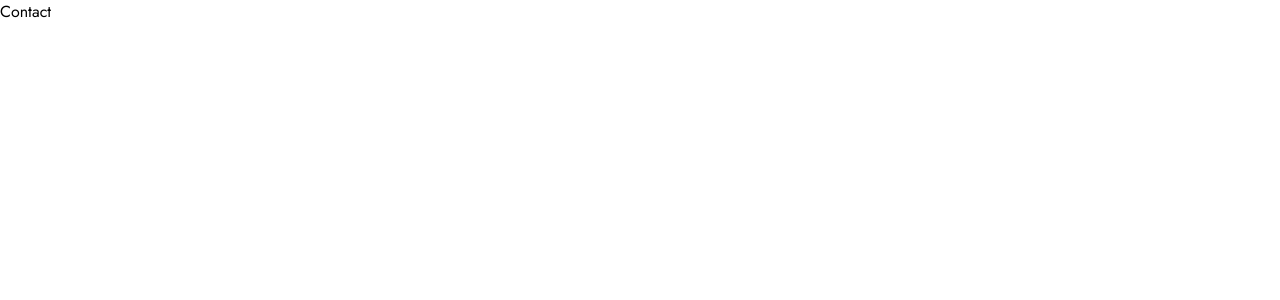
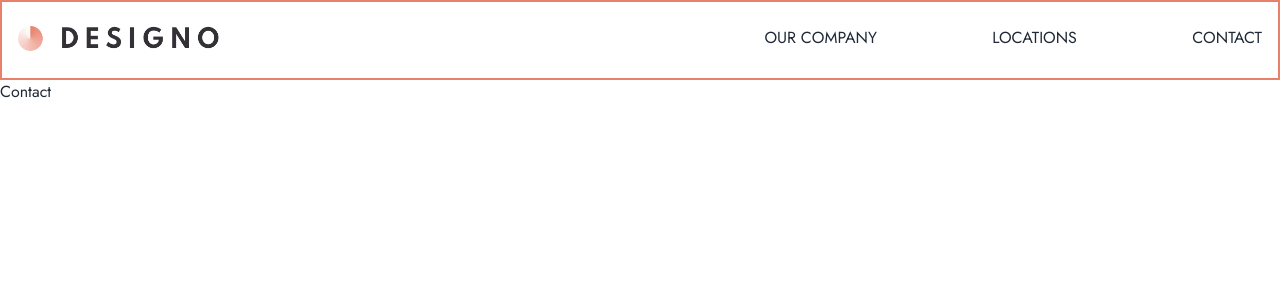
Before and after one commit to SheeloveDol/designo, a React (Vite) app: page /contact in a window 1280 px wide. Shown: the top 300 px of the page. Built offline with nearby package versions, Linux system fonts and the light colour scheme.

Commit message:
Navbar completed with minor tweaks for later

```diff
--- a/package.json
+++ b/package.json
@@ -19,6 +19,7 @@
     "@types/react-dom": "^18.0.11",
     "@vitejs/plugin-react": "^4.0.0",
     "autoprefixer": "^10.4.14",
+    "daisyui": "^3.0.3",
     "eslint": "^8.38.0",
     "eslint-plugin-react": "^7.32.2",
     "eslint-plugin-react-hooks": "^4.6.0",
--- a/src/App.jsx
+++ b/src/App.jsx
@@ -1,3 +1,4 @@
+import { useState } from 'react';
 import { Route, Routes } from 'react-router-dom'
 import { Home } from './pages/Home'
 import { WebDesign } from './pages/WebDesign'
@@ -6,14 +7,22 @@ import { GraphicDesign } from './pages/GraphicDesign'
 import { About } from './pages/About'
 import { Locations } from './pages/Locations'
 import { Contact } from './pages/Contact'
-
+import { Navbar } from './components/Navbar'
+import { MobileMenuModal } from './components/MobileMenuModal';
 
 
 
 function App() {
 
+  const [open, setOpen] = useState(true);
+
+  const handleOpen = () => {
+      setOpen(!open);
+  }
 
   return (
+    <div>
+      <Navbar open={open} handleOpen={handleOpen} />
       <Routes>
         <Route path="/"  element={<Home />} />
         <Route path="/webDesign"  element={<WebDesign />} />
@@ -23,6 +32,8 @@ function App() {
         <Route path="/locations"  element={<Locations />} />
         <Route path="/contact"  element={<Contact />} />
       </Routes>
+      <MobileMenuModal open={open} />
+    </div>
   )
 }
 
--- /dev/null
+++ b/src/components/MobileMenuModal.jsx
@@ -0,0 +1,20 @@
+/* eslint-disable react/prop-types */
+import { Link } from 'react-router-dom';
+
+export const MobileMenuModal = ({ open }) => {
+  return (
+    <div className={ open ? `sm:hidden absolute top-20 h-full w-full` : `hidden`}
+    >
+        <nav>
+            <ul className="pl-6 py-12 text-white bg-black">
+                <li className="pb-5 text-xl"><Link to="/about">OUR COMPANY</Link></li>
+                <li className="pb-5 text-xl"><Link to="/locations">LOCATIONS</Link></li>
+                <li className='text-xl'><Link to="/contact">CONTACT</Link></li>
+            </ul>
+        </nav>
+        <div className="h-full bg-black opacity-10">
+
+        </div>
+    </div>
+  )
+}
--- /dev/null
+++ b/src/components/Navbar.jsx
@@ -0,0 +1,42 @@
+/* eslint-disable react/prop-types */
+
+import Logo from '../assets/shared/desktop/logo-dark.png';
+import Hamburger from '../assets/shared/mobile/icon-hamburger.svg';
+import Close from '../assets/shared/mobile/icon-close.svg'
+import { Link } from 'react-router-dom'
+
+export const Navbar = ({ open, handleOpen}) => {
+
+
+  return (
+    <div>
+        <div className="border-2 border-peach flex justify-between px-4 py-6 bg-white">
+            <header className='flex items-center w-52'>
+                <Link to="/">
+                    <img src={Logo} alt='logo' />
+                </Link>
+            </header>
+            <nav
+                onClick={handleOpen}
+                className='sm:w-3/5 md:w-3/5 lg:w-2/5'
+
+            >
+                {/*TABLET AND DESKTOP MENU */}
+                <ul className='hidden sm:flex sm:justify-between '>
+                    <li><Link to="/about">OUR COMPANY</Link></li>
+                    <li><Link to="/locations">LOCATIONS</Link></li>
+                    <li><Link to="/contact">CONTACT</Link></li>
+                </ul>
+
+
+                {/*MOBILE MENU BUTTONS */}
+                {
+                    open ? <img className='sm:hidden' src={Close} alt="Close menu button"/> : <img className='sm:hidden' src={Hamburger} alt="Menu button" />
+                }
+            </nav>
+        </div>
+
+
+    </div>
+  )
+}
--- a/tailwind.config.js
+++ b/tailwind.config.js
@@ -19,5 +19,5 @@ export default {
 
     extend: {},
   },
-  plugins: [],
+  plugins: [require("daisyui")],
 }
```
Also changed, not shown: 1 other file (tests, documents, lock files or other folders). Lines whose indentation alone changed are shown as unchanged.
